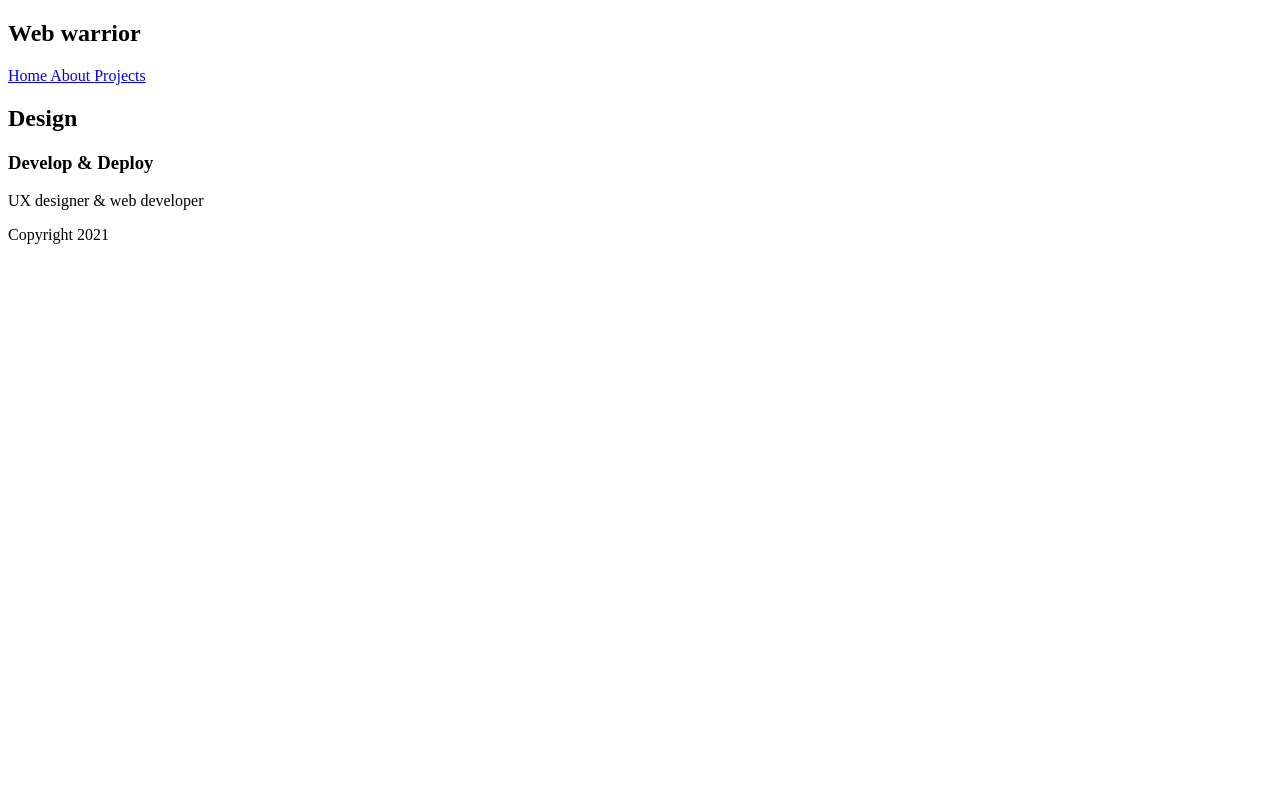
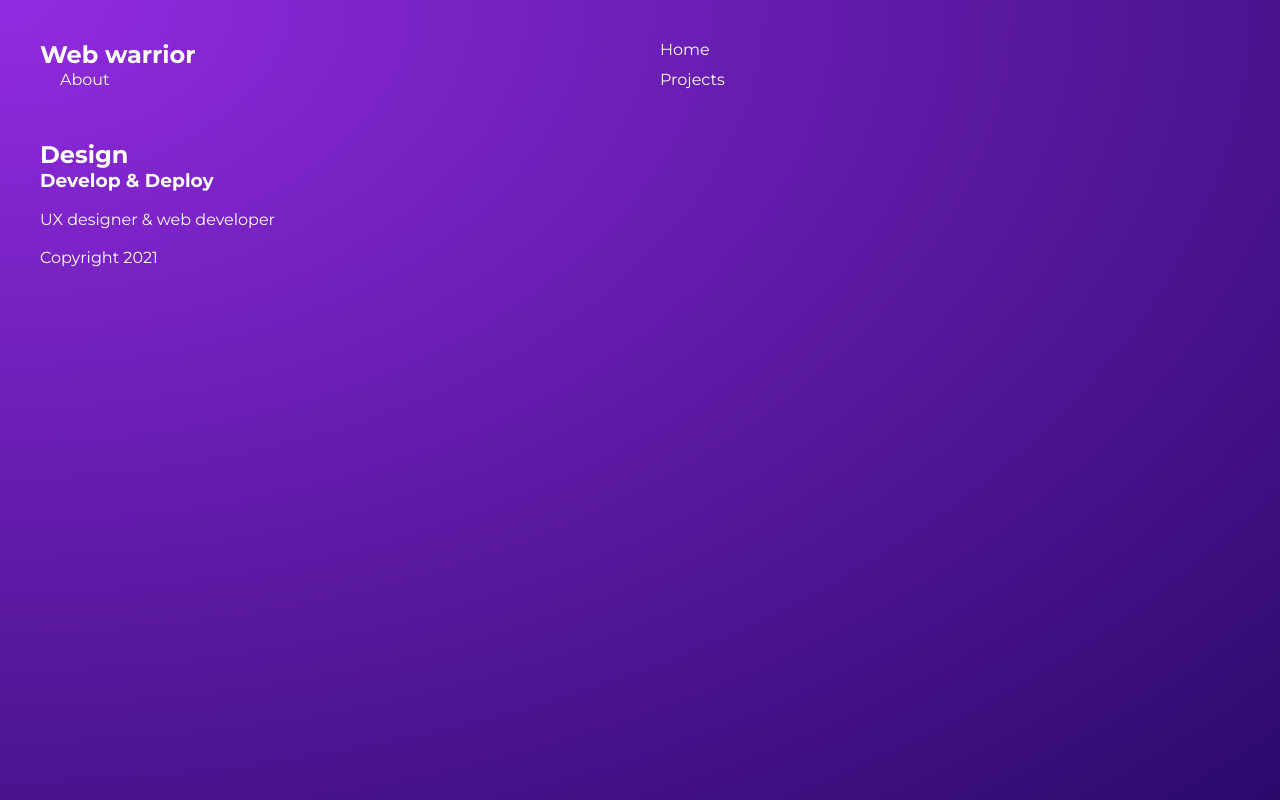
Before and after one commit to NaumanNazir/portfolio, a Gatsby site: page / in a window 1280 px wide. Built offline with nearby package versions, Linux system fonts and the light colour scheme; Gatsby itself is replaced by a stand-in of ours.

Commit message:
added style files

```diff
--- a/src/components/Layout.js
+++ b/src/components/Layout.js
@@ -1,5 +1,6 @@
 import React from "react"
 import Navbar from "./Navbar"
+import "../styles/global.css"
 
 export default function Layout({ children }) {
   return (
--- /dev/null
+++ b/src/styles/global.css
@@ -0,0 +1,50 @@
+@import url("https://fonts.googleapis.com/css2?family=Montserrat:wght@300;400;500;700&display=swap");
+
+* {
+  margin: 0;
+  padding: 0;
+  text-decoration: none;
+  font-family: "Montserrat";
+  color: white;
+}
+html,
+body {
+  min-height: 100%;
+}
+body {
+  background: radial-gradient(
+    at top left,
+    rgba(146, 43, 225, 1) 0%,
+    rgba(43, 9, 107, 1) 100%
+  );
+  background-repeat: no-repeat;
+}
+p {
+  margin: 16px auto;
+  line-height: 1.5em;
+}
+
+/* layout & nav */
+.layout {
+  max-width: 1200px;
+  margin: 0 auto;
+}
+nav {
+  display: grid;
+  grid-template-columns: 1fr 1fr;
+  margin: 40px auto;
+}
+nav .links {
+  display: inline-block;
+  text-align: right;
+}
+nav a {
+  display: inline-block;
+  margin-left: 20px;
+  font-weight: 400;
+  padding-bottom: 8px;
+  border-bottom: 3px solid transparent;
+}
+nav a:hover {
+  border-color: white;
+}
```
